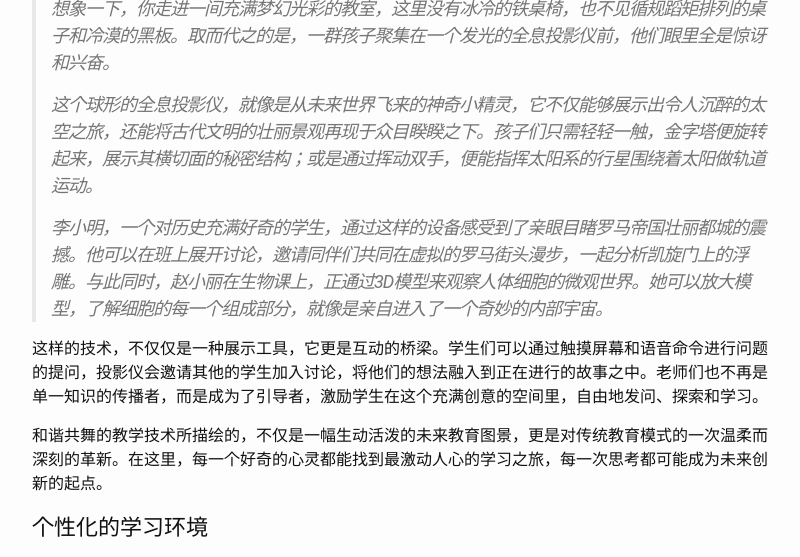
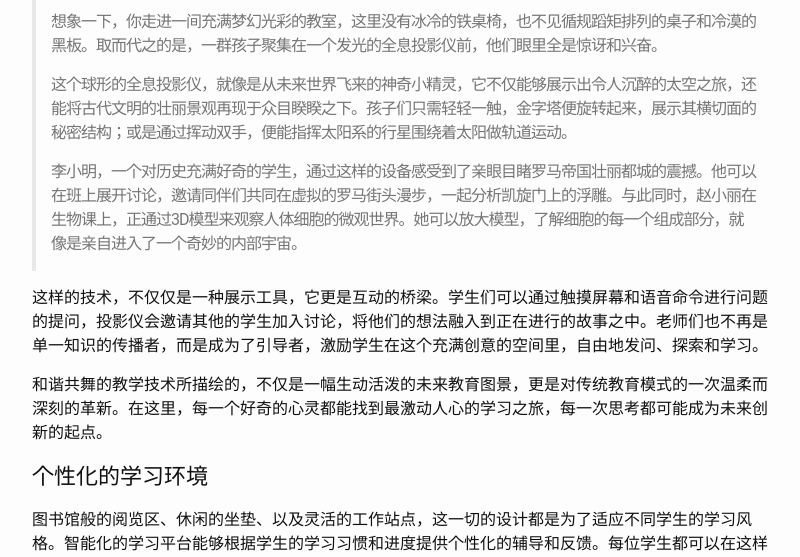
Before and after one commit to talkincode/ToughNotes, a Jekyll site: the page built from index.html, in a window 1280 px wide. Shown: the part 1036-1593 px from the top of the page, without its empty margins (238-1038 px from the left). Built offline with Jekyll 4.4.1, drawn with Linux system fonts in a browser that asks for light colours; the list of posts is cut into pages by our own code.

Commit message:
更新引用样式和字体大小

```diff
--- a/_sass/whiteglass/_base.scss
+++ b/_sass/whiteglass/_base.scss
@@ -145,11 +145,9 @@ a {
 blockquote {
   color: $grey-color;
   border-left: 4px solid $grey-color-light;
-  padding-left: $spacing-unit * 0.5;
-  font-size: 18px;
+  padding: $spacing-unit * 0.5 $spacing-unit * 0.5;
+  font-size: 16px;
   letter-spacing: -1px;
-  font-style: italic;
-
   > :last-child {
     margin-bottom: 0;
   }
```
